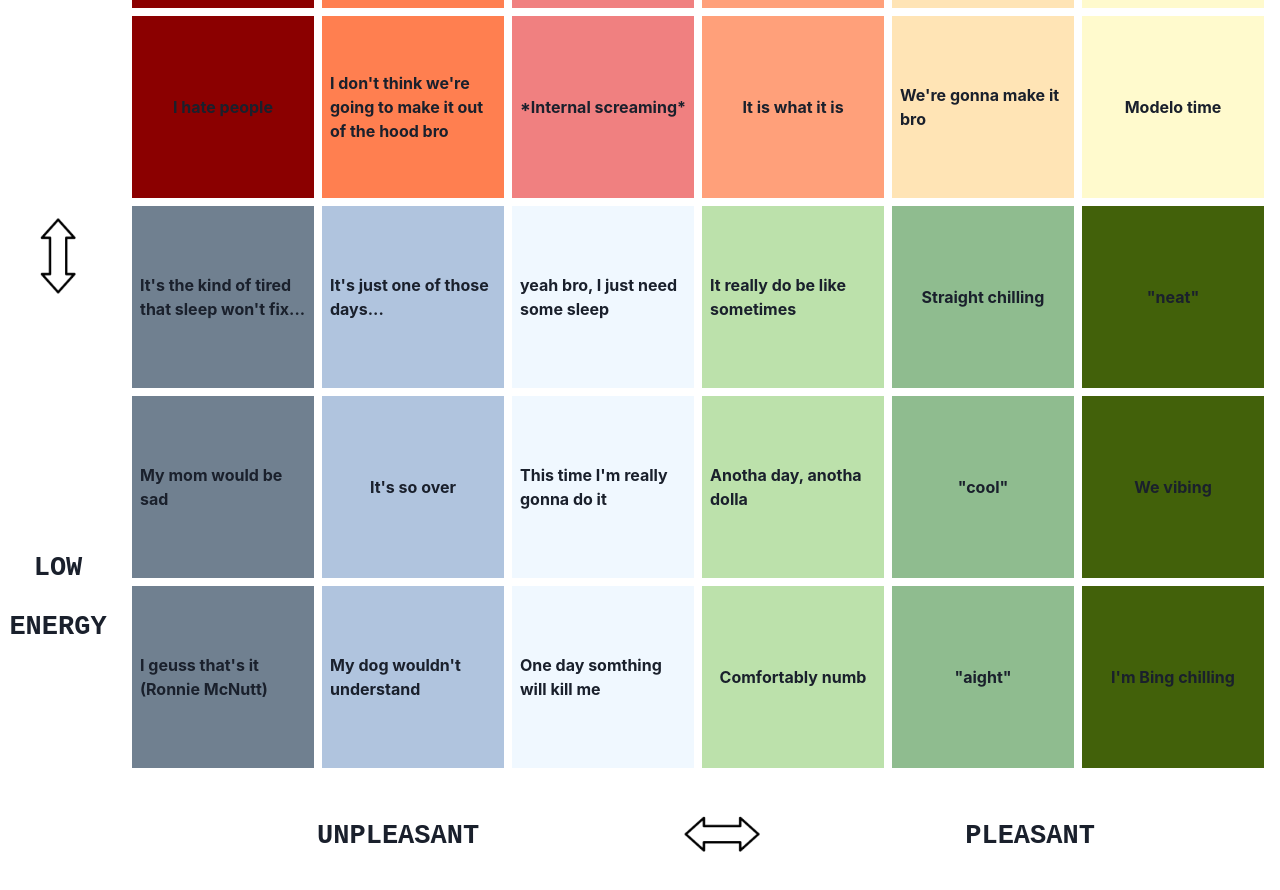
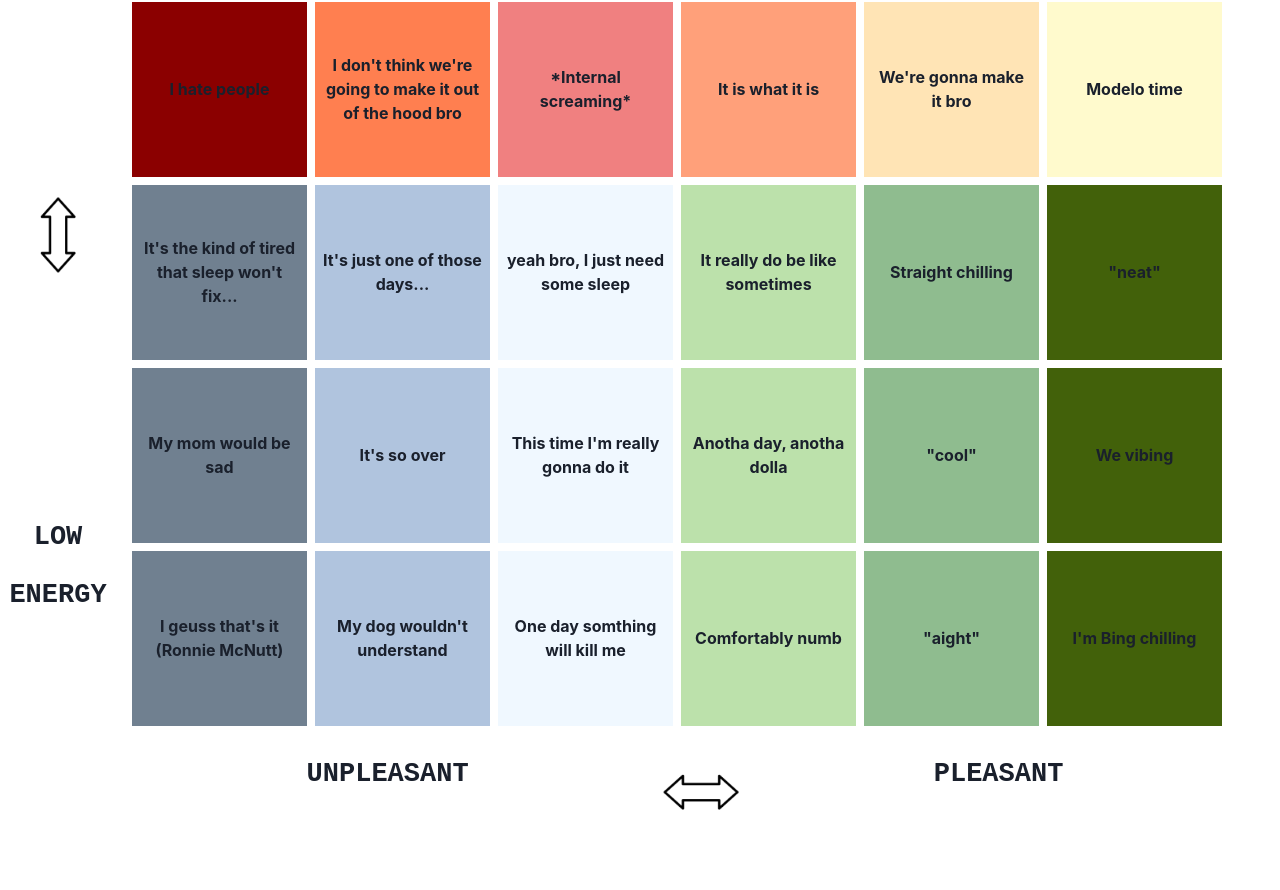
Before and after one commit to kalikokalikova/moodtracker, a React (Create React App) app in the folder client/: page / in a window 1280 px wide. Shown: the part 574-1464 px from the top of the page. After the commit the page ends 1424 px from the top, so only its background shows below. Built offline with nearby package versions, Linux system fonts and the light colour scheme.

Commit message:
reasonable responsiveness for the grid down to 460

```diff
--- a/client/src/Components/Axes/XAxisBox.js
+++ b/client/src/Components/Axes/XAxisBox.js
@@ -10,20 +10,23 @@ const styles = createUseStyles({
     fontSize: "xxx-large",
     fontFamily: "monospace",
   },
+  axisBox: {
+    minWidth: "100%",
+    minHeight: "100px",
+    display: "flex",
+    justifyContent: "space-evenly",
+    margin: ".5rem",
+    "@media (max-width: 780px)": {
+        display: "none",
+      },
+  },
 });
 
 function XAxisBox() {
   const style = styles();
   return (
     <Box
-      minW={"100%"}
-      minH={"100px"}
-      style={{
-        alignItems: "center",
-        display: "flex",
-        justifyContent: "space-evenly",
-        margin: '.5rem',
-      }}
+      className={style.axisBox}
     >
       <div className={style.axisText}>unpleasant</div>
       <img
--- a/client/src/Components/Axes/YAxisBox.js
+++ b/client/src/Components/Axes/YAxisBox.js
@@ -9,22 +9,24 @@ const styles = createUseStyles({
     fontSize: "xxx-large",
     fontFamily: "monospace",
   },
+  axisBox: {
+    minWidth: "100px",
+    minHeight: "100%",
+    display: "flex",
+    flexDirection: "column",
+    justifyContent: "space-evenly",
+    textAlign: "center",
+    margin: ".5rem",
+    "@media (max-width: 780px)": {
+        display: "none",
+      },
+  },
 });
 
 function YAxisBox() {
   const style = styles();
   return (
-    <Box
-      minW={"100px"}
-      minH={"100%"}
-      style={{
-        display: "flex",
-        flexDirection: "column",
-        justifyContent: "space-evenly",
-        textAlign: "center",
-        margin: '.5rem',
-      }}
-    >
+    <Box className={style.axisBox}>
       <div className={style.axisText}>
         high
         <br /> energy
--- a/client/src/Components/Grid/GridSquare.js
+++ b/client/src/Components/Grid/GridSquare.js
@@ -9,7 +9,20 @@ const styles = createUseStyles({
     display: "flex",
     alignItems: "center",
     justifyContent: "center",
+    textAlign: 'center',
+    maxWidth: '175px',
     backgroundColor: (color) => color,
+    '&:hover': {
+      cursor: "pointer",
+    },
+    '@media (max-width: 950px)': {
+      fontSize: '11px',
+    },
+    '@media (max-width: 780px)': {
+      fontSize: '9px',
+      padding: 0,
+    fontWeight: 'normal',
+    },
   },
 });
 
```
